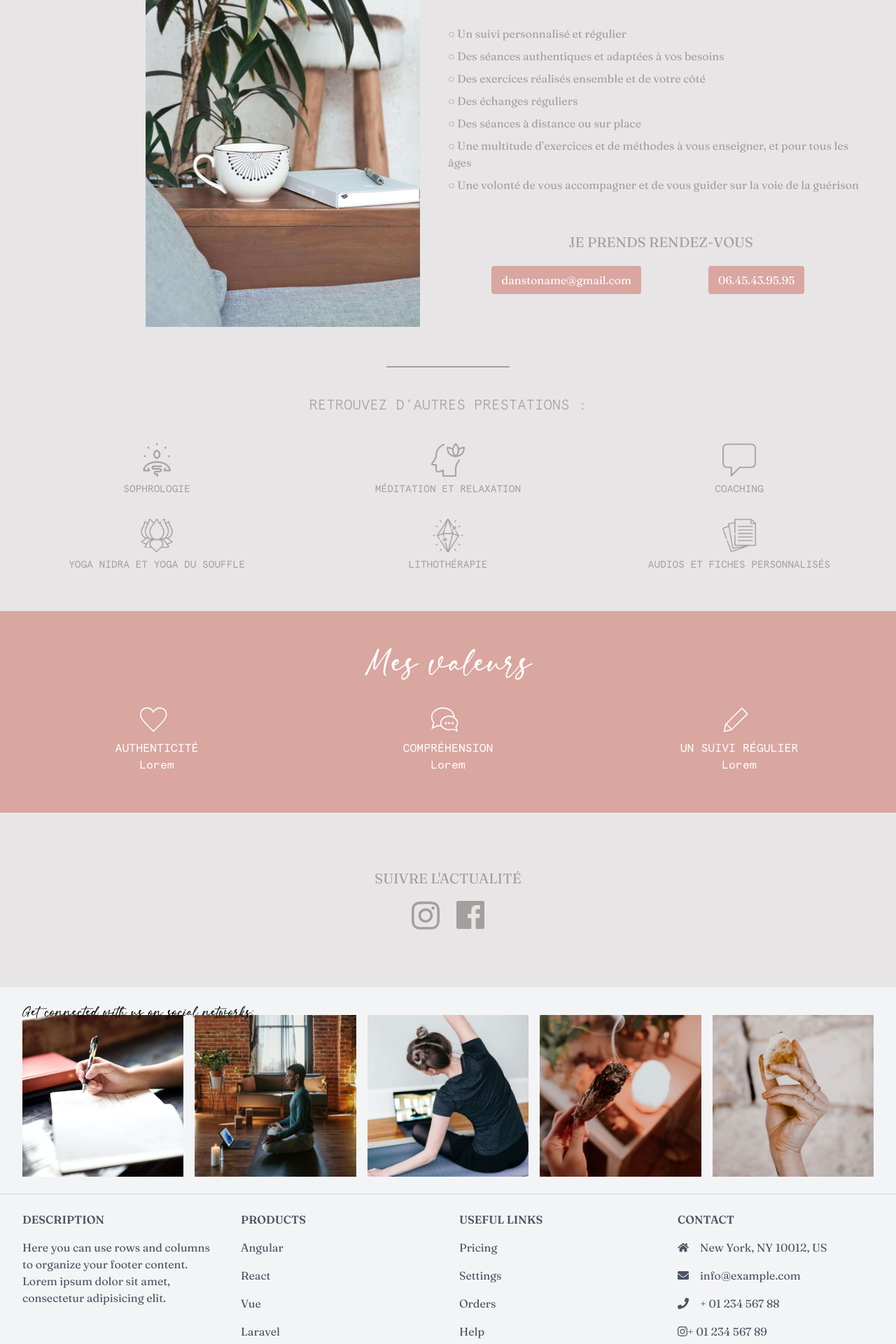
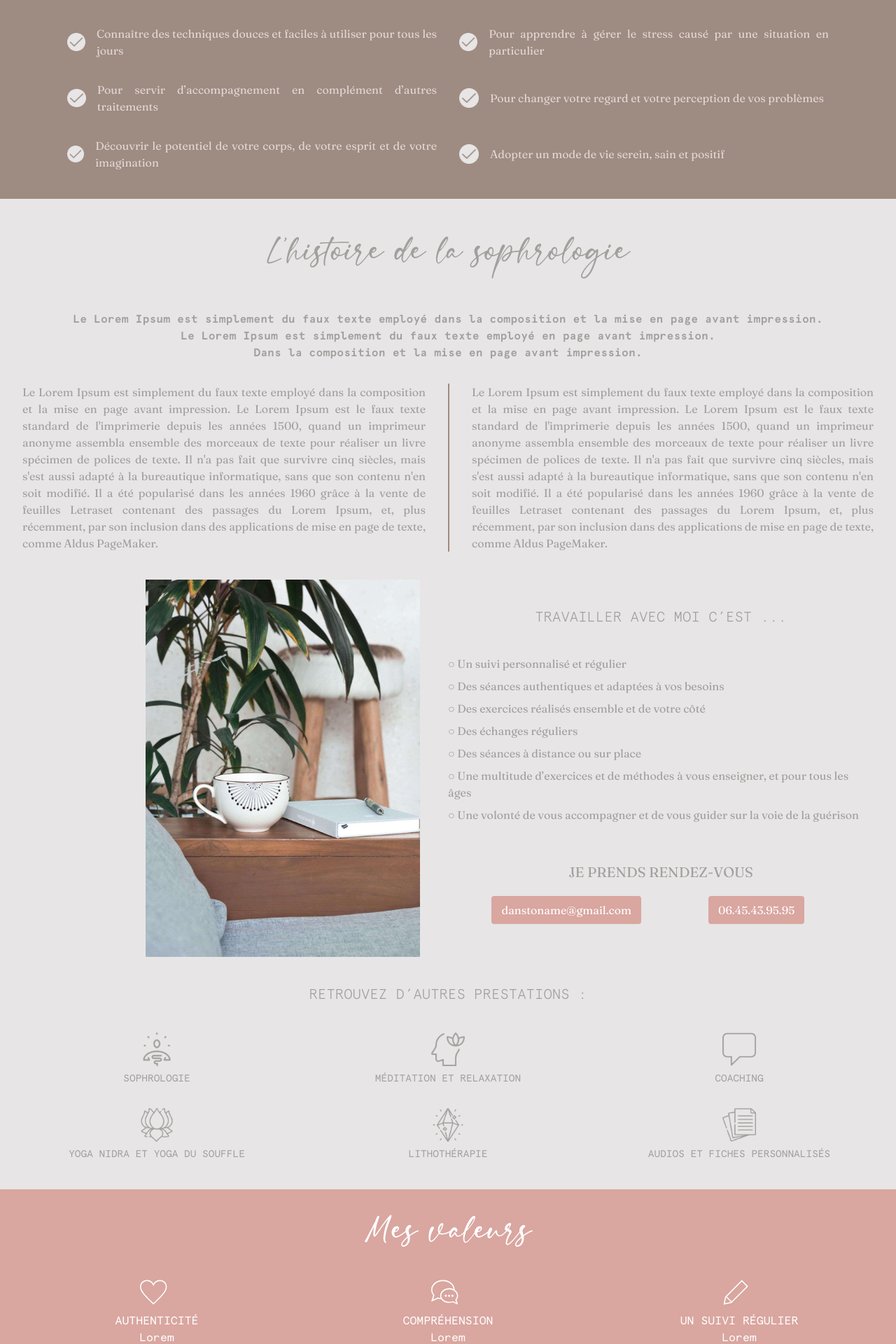
Before and after one commit to Tfregona/Dans_Ton_Ame, a Next.js app: page / in a window 1280 px wide. Shown: the part 340-2260 px from the top of the page at 70% size. Built offline with nearby package versions, Linux system fonts and the light colour scheme.

Commit message:
Syntax code + homepage clean + footer clean

```diff
--- /dev/null
+++ b/components/homepage/about.js
@@ -0,0 +1,46 @@
+export default function About() {
+  return (
+    <div className="px-6 pb-10 max-w-7xl mx-auto lg:px-8">
+      <p className="py-8 md:py-14 text-center font-steinfeld text-5xl">
+        L'histoire de la sophrologie
+      </p>
+      <div className="font-bold font-apercu text-center">
+        <p>
+        Le Lorem Ipsum est simplement du faux texte employé dans la composition et la mise en page avant impression.
+        </p>
+        <p>Le Lorem Ipsum est simplement du faux texte employé en page avant impression.</p>
+        <p>
+        Dans la composition et la mise en page avant impression.
+        </p>
+      </div>
+      <div className="pt-8 grid grid-cols-1 md:grid-cols-2 gap-4 md:gap-0 text-justify">
+        <p className="md:pr-8">
+          Le Lorem Ipsum est simplement du faux texte employé dans la
+          composition et la mise en page avant impression. Le Lorem Ipsum est le
+          faux texte standard de l'imprimerie depuis les années 1500, quand un
+          imprimeur anonyme assembla ensemble des morceaux de texte pour
+          réaliser un livre spécimen de polices de texte. Il n'a pas fait que
+          survivre cinq siècles, mais s'est aussi adapté à la bureautique
+          informatique, sans que son contenu n'en soit modifié. Il a été
+          popularisé dans les années 1960 grâce à la vente de feuilles Letraset
+          contenant des passages du Lorem Ipsum, et, plus récemment, par son
+          inclusion dans des applications de mise en page de texte, comme Aldus
+          PageMaker.
+        </p>
+        <p className="md:pl-8 md:border-l-2 md:border-dta_brown">
+          Le Lorem Ipsum est simplement du faux texte employé dans la
+          composition et la mise en page avant impression. Le Lorem Ipsum est le
+          faux texte standard de l'imprimerie depuis les années 1500, quand un
+          imprimeur anonyme assembla ensemble des morceaux de texte pour
+          réaliser un livre spécimen de polices de texte. Il n'a pas fait que
+          survivre cinq siècles, mais s'est aussi adapté à la bureautique
+          informatique, sans que son contenu n'en soit modifié. Il a été
+          popularisé dans les années 1960 grâce à la vente de feuilles Letraset
+          contenant des passages du Lorem Ipsum, et, plus récemment, par son
+          inclusion dans des applications de mise en page de texte, comme Aldus
+          PageMaker.
+        </p>
+      </div>
+    </div>
+  )
+}
--- a/components/homepage/contact.js
+++ b/components/homepage/contact.js
@@ -14,7 +14,7 @@ export default function Conact() {
     }
   ]
   return (
-    <div className="px-6 py-20 max-w-7xl mx-auto lg:px-8 text-center text-dta_graydark">
+    <div className="px-6 py-20 max-w-7xl mx-auto lg:px-8 text-center">
       <p className="mb-4 text-xl">SUIVRE L'ACTUALITÉ</p>
       <div className="flex items-center justify-center space-x-6">
         {Socials.map((item) => (
--- a/components/homepage/me.js
+++ b/components/homepage/me.js
@@ -36,10 +36,8 @@ export default function You() {
     }
   ]
   return (
-    <div className="text-dta_graydark">
-      <div className="px-6 max-w-7xl mx-auto lg:px-8">
-        <div className="grid grid-cols-1 lg:grid-cols-2">
-          <div className="hidden lg:block pl-44 pr-10">
+    <div className="px-6 max-w-7xl mx-auto lg:px-8 grid grid-cols-1 lg:grid-cols-2">
+      <div className="hidden lg:flex items-center pl-44 pr-10">
         <div className="w-full">
           <Image
             src={DesktopImage}
@@ -84,7 +82,5 @@ export default function You() {
         </div>
       </div>
     </div>
-      </div>
-    </div>
   )
 }
--- a/components/homepage/sessions.js
+++ b/components/homepage/sessions.js
@@ -41,15 +41,14 @@ export default function Sessions() {
     }
   ]
   return (
-    <div className="p-6 md:my-8 max-w-7xl mx-auto lg:px-8 text-center font-apercu text-dta_graydark">
-      <div className="h-[0.1rem] w-44 mx-auto bg-dta_graydark"></div>
+    <div className="px-6 pb-10 max-w-7xl mx-auto lg:px-8 text-center font-apercu">
       <p className="p-4 md:p-10 text-xl font-light">
         RETROUVEZ D’AUTRES PRESTATIONS :
       </p>
       <div className="grid grid-cols-1 md:grid-cols-3 gap-8">
         {Content.map((item) => (
-          <Link href="/services#services">
-            <div className="flex flex-col group cursor-pointer" key={item.id}>
+          <Link href="/services#services" key={item.id}>
+            <div className="flex flex-col group cursor-pointer">
               <div className="mx-auto w-12 transition ease-in-out delay-150 group-hover:-translate-y-2 group-hover:scale-125 duration-300">
                 <Image
                   src={item.image}
--- a/components/homepage/values.js
+++ b/components/homepage/values.js
@@ -25,8 +25,8 @@ export default function Values() {
 
   return (
     <div className="bg-dta_pink text-white">
-      <div className="px-6 py-14 max-w-7xl mx-auto lg:px-8 text-center font-apercu">
-        <p className="mb-8 font-steinfeld text-5xl">Mes valeurs</p>
+      <div className="pb-10 max-w-7xl mx-auto lg:px-8 text-center font-apercu">
+        <p className="p-4 md:p-10 font-steinfeld text-5xl">Mes valeurs</p>
         <div className="grid grid-cols-1 md:grid-cols-3 gap-8">
           {Content.map((item) => (
             <div className="flex flex-col group" key={item.id}>
--- a/components/layouts/footer.js
+++ b/components/layouts/footer.js
@@ -40,9 +40,9 @@ export default function Footer() {
         </div>
         <div className="p-6 max-w-7xl mx-auto lg:px-8 text-center md:text-left">
           <div className="grid grid-1 md:grid-cols-2 lg:grid-cols-4 gap-8">
-            <div className="">
-              <h6 className="uppercase font-semibold mb-4 flex justify-center md:justify-start">
-                Description
+            <div className="space-y-2">
+              <h6 className="font-semibold mb-2 flex justify-center md:justify-start">
+                DESCRIPTION
               </h6>
               <p>
                 Here you can use rows and columns to organize your footer
@@ -50,67 +50,91 @@ export default function Footer() {
                 elit.
               </p>
             </div>
-            <div className="">
-              <h6 className="uppercase font-semibold mb-4 flex justify-center md:justify-start">
-                Products
+            <div className="space-y-2">
+              <h6 className="font-semibold mb-2 flex justify-center md:justify-start">
+                PRESTATIONS
               </h6>
-              <p className="mb-4">
-                <a href="#!" className="text-gray-600">
-                  Angular
-                </a>
+              <p href="#!" className="">
+                Sophrologie
               </p>
-              <p className="mb-4">
-                <a href="#!" className="text-gray-600">
-                  React
-                </a>
+              <p href="#!" className="">
+                Méditation et relaxation
               </p>
-              <p className="mb-4">
-                <a href="#!" className="text-gray-600">
-                  Vue
-                </a>
+              <p href="#!" className="">
+                Coaching de vie
               </p>
-              <p>
-                <a href="#!" className="text-gray-600">
-                  Laravel
-                </a>
+              <p href="#!" className="">
+                Audios et fiches personnalisés
+              </p>
+              <p href="#!" className="">
+                Yoga nidra et yoga prana
+              </p>
+              <p href="#!" className="">
+                Lithothérapie
               </p>
             </div>
-            <div className="">
-              <h6 className="uppercase font-semibold mb-4 flex justify-center md:justify-start">
-                Useful links
+            <div className="space-y-2">
+              <h6 className="font-semibold mb-2 flex justify-center md:justify-start">
+                LIENS
               </h6>
-              <p className="mb-4">
-                <a href="#!" className="text-gray-600">
-                  Pricing
-                </a>
-              </p>
-              <p className="mb-4">
-                <a href="#!" className="text-gray-600">
-                  Settings
-                </a>
-              </p>
-              <p className="mb-4">
-                <a href="#!" className="text-gray-600">
-                  Orders
-                </a>
-              </p>
-              <p>
-                <a href="#!" className="text-gray-600">
-                  Help
-                </a>
-              </p>
+              <a
+                href="https://instagram.com/dans.ton.ame"
+                target="_blank"
+                rel="noreferrer"
+                className="hover:text-dta_gray transition duration-300 flex items-center justify-center md:justify-start"
+              >
+                <svg
+                  aria-hidden="true"
+                  focusable="false"
+                  data-prefix="fab"
+                  data-icon="instagram"
+                  className="w-4 mr-2"
+                  role="img"
+                  xmlns="http://www.w3.org/2000/svg"
+                  viewBox="0 0 448 512"
+                >
+                  <path
+                    fill="currentColor"
+                    d="M224.1 141c-63.6 0-114.9 51.3-114.9 114.9s51.3 114.9 114.9 114.9S339 319.5 339 255.9 287.7 141 224.1 141zm0 189.6c-41.1 0-74.7-33.5-74.7-74.7s33.5-74.7 74.7-74.7 74.7 33.5 74.7 74.7-33.6 74.7-74.7 74.7zm146.4-194.3c0 14.9-12 26.8-26.8 26.8-14.9 0-26.8-12-26.8-26.8s12-26.8 26.8-26.8 26.8 12 26.8 26.8zm76.1 27.2c-1.7-35.9-9.9-67.7-36.2-93.9-26.2-26.2-58-34.4-93.9-36.2-37-2.1-147.9-2.1-184.9 0-35.8 1.7-67.6 9.9-93.9 36.1s-34.4 58-36.2 93.9c-2.1 37-2.1 147.9 0 184.9 1.7 35.9 9.9 67.7 36.2 93.9s58 34.4 93.9 36.2c37 2.1 147.9 2.1 184.9 0 35.9-1.7 67.7-9.9 93.9-36.2 26.2-26.2 34.4-58 36.2-93.9 2.1-37 2.1-147.8 0-184.8zM398.8 388c-7.8 19.6-22.9 34.7-42.6 42.6-29.5 11.7-99.5 9-132.1 9s-102.7 2.6-132.1-9c-19.6-7.8-34.7-22.9-42.6-42.6-11.7-29.5-9-99.5-9-132.1s-2.6-102.7 9-132.1c7.8-19.6 22.9-34.7 42.6-42.6 29.5-11.7 99.5-9 132.1-9s102.7-2.6 132.1 9c19.6 7.8 34.7 22.9 42.6 42.6 11.7 29.5 9 99.5 9 132.1s2.7 102.7-9 132.1z"
+                  ></path>
+                </svg>
+                dans.ton.ame
+              </a>
+              <a
+                href="https://instagram.com/dans.ton.ame"
+                target="_blank"
+                rel="noreferrer"
+                className="hover:text-dta_gray transition duration-300 flex items-center justify-center md:justify-start"
+              >
+                <svg
+                  aria-hidden="true"
+                  focusable="false"
+                  data-prefix="fab"
+                  data-icon="instagram"
+                  className="w-4 mr-2"
+                  role="img"
+                  xmlns="http://www.w3.org/2000/svg"
+                  viewBox="0 0 24 24"
+                >
+                  <path
+                    fill="currentColor"
+                    d="M22.675 0h-21.35c-.732 0-1.325.593-1.325 1.325v21.351c0 .731.593 1.324 1.325 1.324h11.495v-9.294h-3.128v-3.622h3.128v-2.671c0-3.1 1.893-4.788 4.659-4.788 1.325 0 2.463.099 2.795.143v3.24l-1.918.001c-1.504 0-1.795.715-1.795 1.763v2.313h3.587l-.467 3.622h-3.12v9.293h6.116c.73 0 1.323-.593 1.323-1.325v-21.35c0-.732-.593-1.325-1.325-1.325z"
+                  ></path>
+                </svg>
+                dans.ton.ame
+              </a>
             </div>
-            <div className="">
-              <h6 className="uppercase font-semibold mb-4 flex justify-center md:justify-start">
-                Contact
+            <div className="space-y-2">
+              <h6 className="font-semibold mb-2 flex justify-center md:justify-start">
+                CONTACT
               </h6>
-              <p className="flex items-center justify-center md:justify-start mb-4">
+              <p className="flex items-center justify-center md:justify-start">
                 <svg
                   aria-hidden="true"
                   focusable="false"
                   data-prefix="fas"
                   data-icon="home"
-                  className="w-4 mr-4"
+                  className="w-4 mr-2"
                   role="img"
                   xmlns="http://www.w3.org/2000/svg"
                   viewBox="0 0 576 512"
@@ -120,15 +144,18 @@ export default function Footer() {
                     d="M280.37 148.26L96 300.11V464a16 16 0 0 0 16 16l112.06-.29a16 16 0 0 0 15.92-16V368a16 16 0 0 1 16-16h64a16 16 0 0 1 16 16v95.64a16 16 0 0 0 16 16.05L464 480a16 16 0 0 0 16-16V300L295.67 148.26a12.19 12.19 0 0 0-15.3 0zM571.6 251.47L488 182.56V44.05a12 12 0 0 0-12-12h-56a12 12 0 0 0-12 12v72.61L318.47 43a48 48 0 0 0-61 0L4.34 251.47a12 12 0 0 0-1.6 16.9l25.5 31A12 12 0 0 0 45.15 301l235.22-193.74a12.19 12.19 0 0 1 15.3 0L530.9 301a12 12 0 0 0 16.9-1.6l25.5-31a12 12 0 0 0-1.7-16.93z"
                   ></path>
                 </svg>
-                New York, NY 10012, US
+                Haute-Savoie, Chablais ...
               </p>
-              <p className="flex items-center justify-center md:justify-start mb-4">
+              <a
+                href="mailto:danstoname@gmail.com"
+                className="flex items-center justify-center md:justify-start hover:ml-3 hover:text-dta_graylight transition-all duration-500"
+              >
                 <svg
                   aria-hidden="true"
                   focusable="false"
                   data-prefix="fas"
                   data-icon="envelope"
-                  className="w-4 mr-4"
+                  className="w-4 mr-2"
                   role="img"
                   xmlns="http://www.w3.org/2000/svg"
                   viewBox="0 0 512 512"
@@ -138,15 +165,15 @@ export default function Footer() {
                     d="M502.3 190.8c3.9-3.1 9.7-.2 9.7 4.7V400c0 26.5-21.5 48-48 48H48c-26.5 0-48-21.5-48-48V195.6c0-5 5.7-7.8 9.7-4.7 22.4 17.4 52.1 39.5 154.1 113.6 21.1 15.4 56.7 47.8 92.2 47.6 35.7.3 72-32.8 92.3-47.6 102-74.1 131.6-96.3 154-113.7zM256 320c23.2.4 56.6-29.2 73.4-41.4 132.7-96.3 142.8-104.7 173.4-128.7 5.8-4.5 9.2-11.5 9.2-18.9v-19c0-26.5-21.5-48-48-48H48C21.5 64 0 85.5 0 112v19c0 7.4 3.4 14.3 9.2 18.9 30.6 23.9 40.7 32.4 173.4 128.7 16.8 12.2 50.2 41.8 73.4 41.4z"
                   ></path>
                 </svg>
-                info@example.com
-              </p>
-              <p className="flex items-center justify-center md:justify-start mb-4">
+                danstoname@gmail.com
+              </a>
+              <p className="flex items-center justify-center md:justify-start">
                 <svg
                   aria-hidden="true"
                   focusable="false"
                   data-prefix="fas"
                   data-icon="phone"
-                  className="w-4 mr-4"
+                  className="w-4 mr-2"
                   role="img"
                   xmlns="http://www.w3.org/2000/svg"
                   viewBox="0 0 512 512"
@@ -156,25 +183,7 @@ export default function Footer() {
                     d="M493.4 24.6l-104-24c-11.3-2.6-22.9 3.3-27.5 13.9l-48 112c-4.2 9.8-1.4 21.3 6.9 28l60.6 49.6c-36 76.7-98.9 140.5-177.2 177.2l-49.6-60.6c-6.8-8.3-18.2-11.1-28-6.9l-112 48C3.9 366.5-2 378.1.6 389.4l24 104C27.1 504.2 36.7 512 48 512c256.1 0 464-207.5 464-464 0-11.2-7.7-20.9-18.6-23.4z"
                   ></path>
                 </svg>
-                + 01 234 567 88
-              </p>
-              <p className="flex items-center justify-center md:justify-start">
-                <svg
-                  aria-hidden="true"
-                  focusable="false"
-                  data-prefix="fab"
-                  data-icon="instagram"
-                  className="w-3.5"
-                  role="img"
-                  xmlns="http://www.w3.org/2000/svg"
-                  viewBox="0 0 448 512"
-                >
-                  <path
-                    fill="currentColor"
-                    d="M224.1 141c-63.6 0-114.9 51.3-114.9 114.9s51.3 114.9 114.9 114.9S339 319.5 339 255.9 287.7 141 224.1 141zm0 189.6c-41.1 0-74.7-33.5-74.7-74.7s33.5-74.7 74.7-74.7 74.7 33.5 74.7 74.7-33.6 74.7-74.7 74.7zm146.4-194.3c0 14.9-12 26.8-26.8 26.8-14.9 0-26.8-12-26.8-26.8s12-26.8 26.8-26.8 26.8 12 26.8 26.8zm76.1 27.2c-1.7-35.9-9.9-67.7-36.2-93.9-26.2-26.2-58-34.4-93.9-36.2-37-2.1-147.9-2.1-184.9 0-35.8 1.7-67.6 9.9-93.9 36.1s-34.4 58-36.2 93.9c-2.1 37-2.1 147.9 0 184.9 1.7 35.9 9.9 67.7 36.2 93.9s58 34.4 93.9 36.2c37 2.1 147.9 2.1 184.9 0 35.9-1.7 67.7-9.9 93.9-36.2 26.2-26.2 34.4-58 36.2-93.9 2.1-37 2.1-147.8 0-184.8zM398.8 388c-7.8 19.6-22.9 34.7-42.6 42.6-29.5 11.7-99.5 9-132.1 9s-102.7 2.6-132.1-9c-19.6-7.8-34.7-22.9-42.6-42.6-11.7-29.5-9-99.5-9-132.1s-2.6-102.7 9-132.1c7.8-19.6 22.9-34.7 42.6-42.6 29.5-11.7 99.5-9 132.1-9s102.7-2.6 132.1 9c19.6 7.8 34.7 22.9 42.6 42.6 11.7 29.5 9 99.5 9 132.1s2.7 102.7-9 132.1z"
-                  ></path>
-                </svg>
-                + 01 234 567 89
+                06.45.43.95.95
               </p>
             </div>
           </div>
--- a/components/services/cards.js
+++ b/components/services/cards.js
@@ -47,7 +47,7 @@ export default function Cards() {
   ]
 
   return (
-    <div className="text-dta_graydark">
+    <div>
       <p
         id="services"
         className="py-8 md:py-14 text-center font-steinfeld text-5xl"
--- a/components/sophrology/cards.js
+++ b/components/sophrology/cards.js
@@ -46,7 +46,7 @@ export default function Services() {
   ]
 
   return (
-    <div className="text-dta_graydark">
+    <div>
       <p className="py-8 md:py-14 text-center font-steinfeld text-5xl">
         La sophrologie et vous
       </p>
--- a/pages/_app.js
+++ b/pages/_app.js
@@ -15,7 +15,7 @@ function MyApp({ Component, pageProps }) {
         <link rel="icon" href="/favicon.ico" />
       </Head>
       <Navbar />
-      <div className="bg-dta_graylight">
+      <div className="bg-dta_graylight text-dta_graydark">
         <Component {...pageProps} />
       </div>
       <Footer />
--- a/pages/about.js
+++ b/pages/about.js
@@ -1,5 +1,5 @@
 import Image from 'next/image'
-import About1 from '../public/img/homepage/home4.jpeg'
+import About1 from '../public/img/homepage/home1.jpeg'
 
 export default function About() {
   return (
@@ -70,7 +70,7 @@ export default function About() {
             />
           </div>
         </div>
-        <div className="text-center text-dta_graydark lg:text-left p-6 lg:px-24 col-span-2 flex items-center justify-center lg:justify-start">
+        <div className="text-center lg:text-left p-6 lg:px-24 col-span-2 flex items-center justify-center lg:justify-start">
           <div>
             <p className="text-xl font-light font-apercu">MES FORMATIONS</p>
             <ul>
--- a/pages/index.js
+++ b/pages/index.js
@@ -1,4 +1,6 @@
 import Landing from '../components/homepage/landing'
+import About from '../components/homepage/about'
+import Why from '../components/homepage/why'
 import Me from '../components/homepage/me'
 import Sessions from '../components/homepage/sessions'
 import Values from '../components/homepage/values'
@@ -9,6 +11,10 @@ export default function Home() {
     <>
       {/* Landing */}
       <Landing />
+      {/* Why */}
+      <Why />
+      {/* About */}
+      <About />
       {/* Me */}
       <Me />
       {/* Sessions */}
```
Lines whose indentation alone changed are shown as unchanged.
